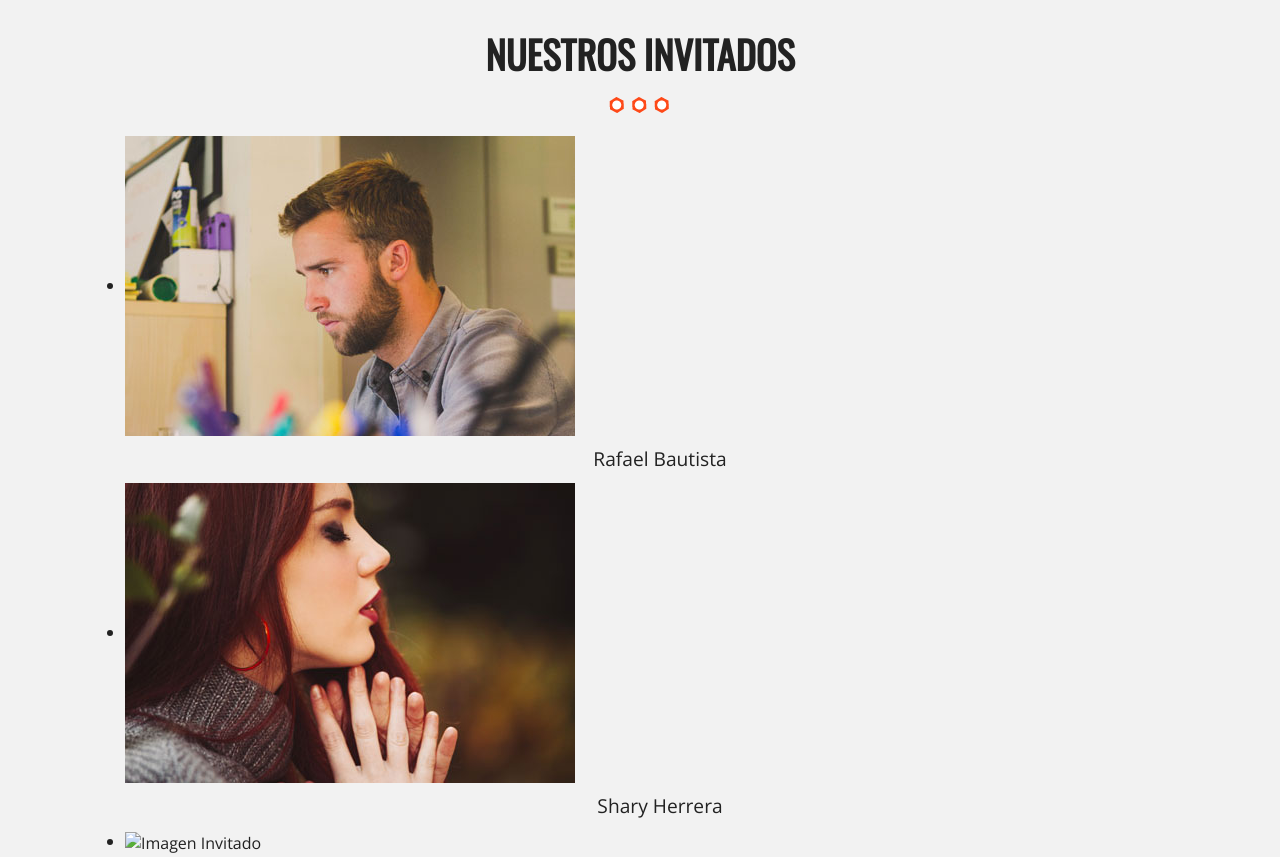
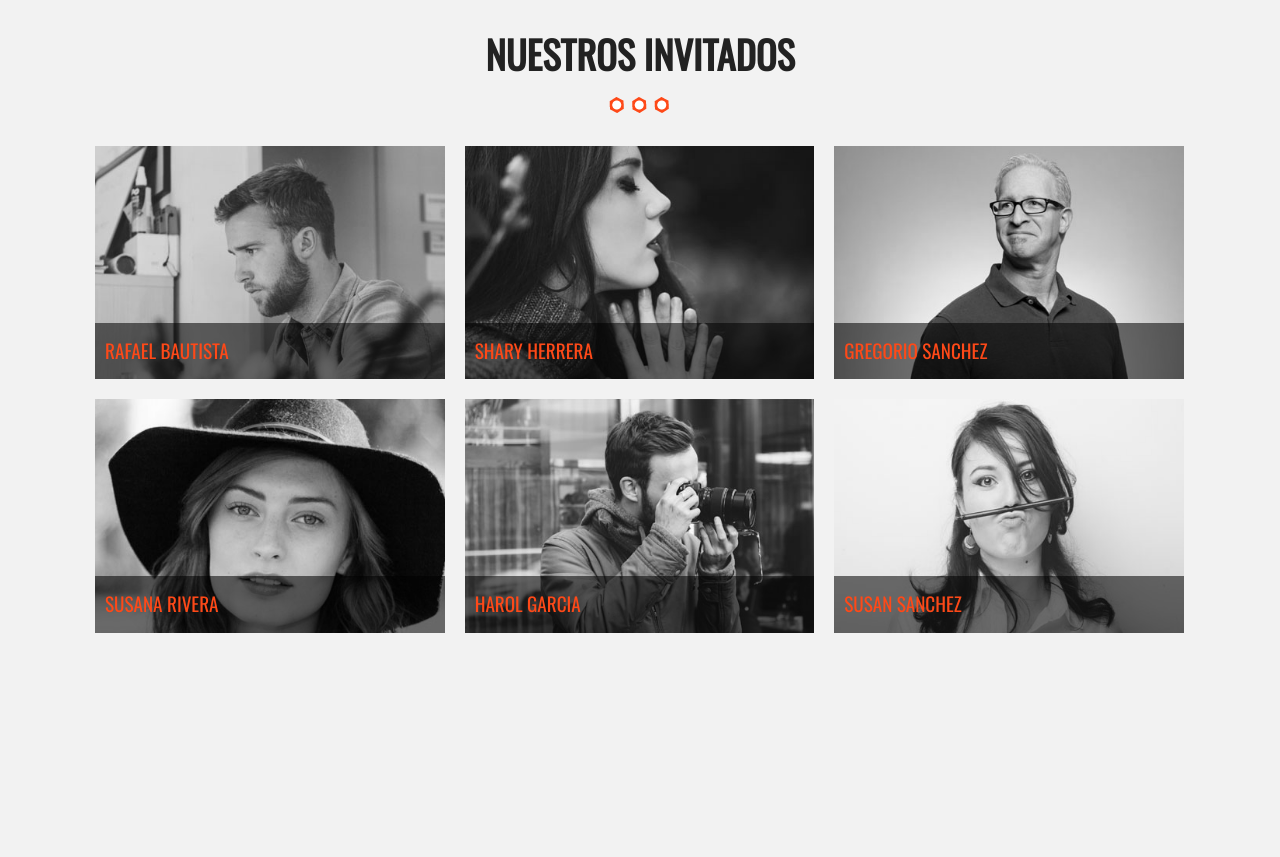
Before and after one commit to Juancaceres963/Gldwebcamp, a website: page index.html in a window 1280 px wide. Shown: the part 2280-3137 px from the top of the page. After the commit the page ends 2953 px from the top, so only its background shows below. Drawn offline with nearby package versions, Linux system fonts and the light colour scheme.

Commit message:
Seccion de invitados lista

```diff
--- a/css/styles.css
+++ b/css/styles.css
@@ -168,6 +168,11 @@
   }
   .float-right{
     float: right;
+  }
+  ul {
+    list-style: none;
+    margin: 0;
+    padding: 0;
   }
   /*==== Header ======*/
   div.hero {
@@ -396,8 +401,55 @@ div.detalle-evento p{
   margin-bottom: 20px;
   font-size: 20px;
 }
+/* Invitados*/
+ul.lista-invitados li{
+  padding: 10px;
+  float: left;
+}
+ @media only screen and (min-width: 480px){
+  ul.lista-invitados li{
+    width: 50%;
+  }
+}
 
-
+@media only screen and (min-width: 768px){
+  ul.lista-invitados li{
+    width: 33.3%;
+  }
+}
+div.invitado {
+  position: relative;
+  overflow: hidden; /*Le da a las imagenes la caracteristica de cortarse cuando no se muestren*/
+}
+div.invitado img {
+  max-width: 100%;
+  filter:gray;
+  -webkit-filter: grayscale(1);
+  transition: all .4s ease;
+}
+div.invitado img:hover{
+  -webkit-filter: grayscale(0);
+  -webkit-transform: scale(1.1);
+}
+div.invitado p {
+  position: absolute;
+  left: 0;
+  bottom: 0;
+  padding: 15px 10px;
+  margin: 0;
+  background-color: rgba(0, 0, 0, 0.55);
+  width: 100%;
+  text-align: left;
+  font-family: 'Oswald', sans-serif;
+  color: #fe4918;
+  text-transform: uppercase;
+  transition: all .4s ease;
+}
+div.invitado:hover p {
+  bottom: -80px;
+  opacity: 0;
+  transition: all .4s ease;
+}
 
 
 
--- a/index.html
+++ b/index.html
@@ -116,7 +116,7 @@
         </li>
         <li>
           <div class="invitado">
-            <img src="/img/invitad3.jpg" alt="Imagen Invitado">
+            <img src="/img/invitado3.jpg" alt="Imagen Invitado">
             <p>Gregorio Sanchez</p>
           </div>
         </li>
```
